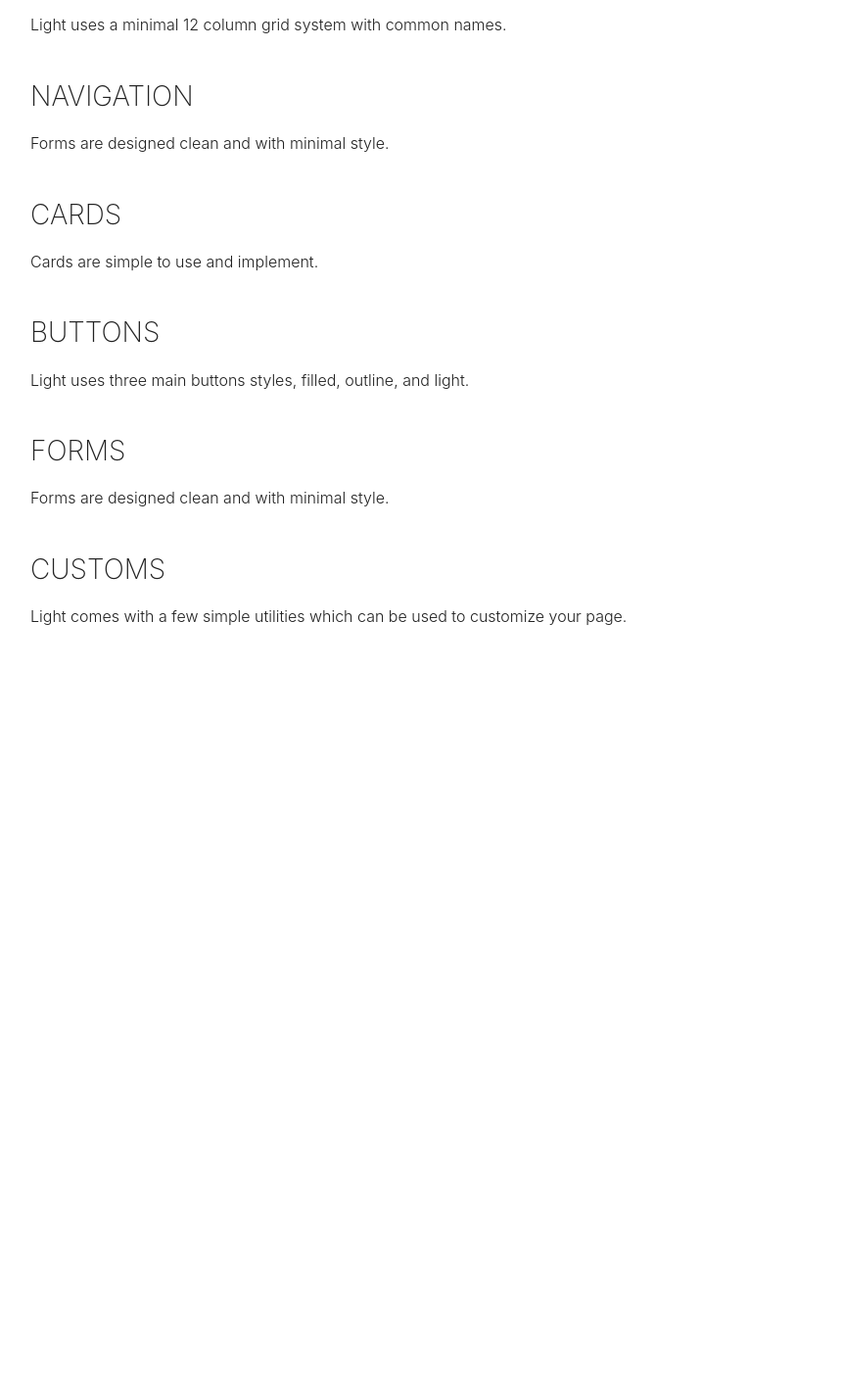
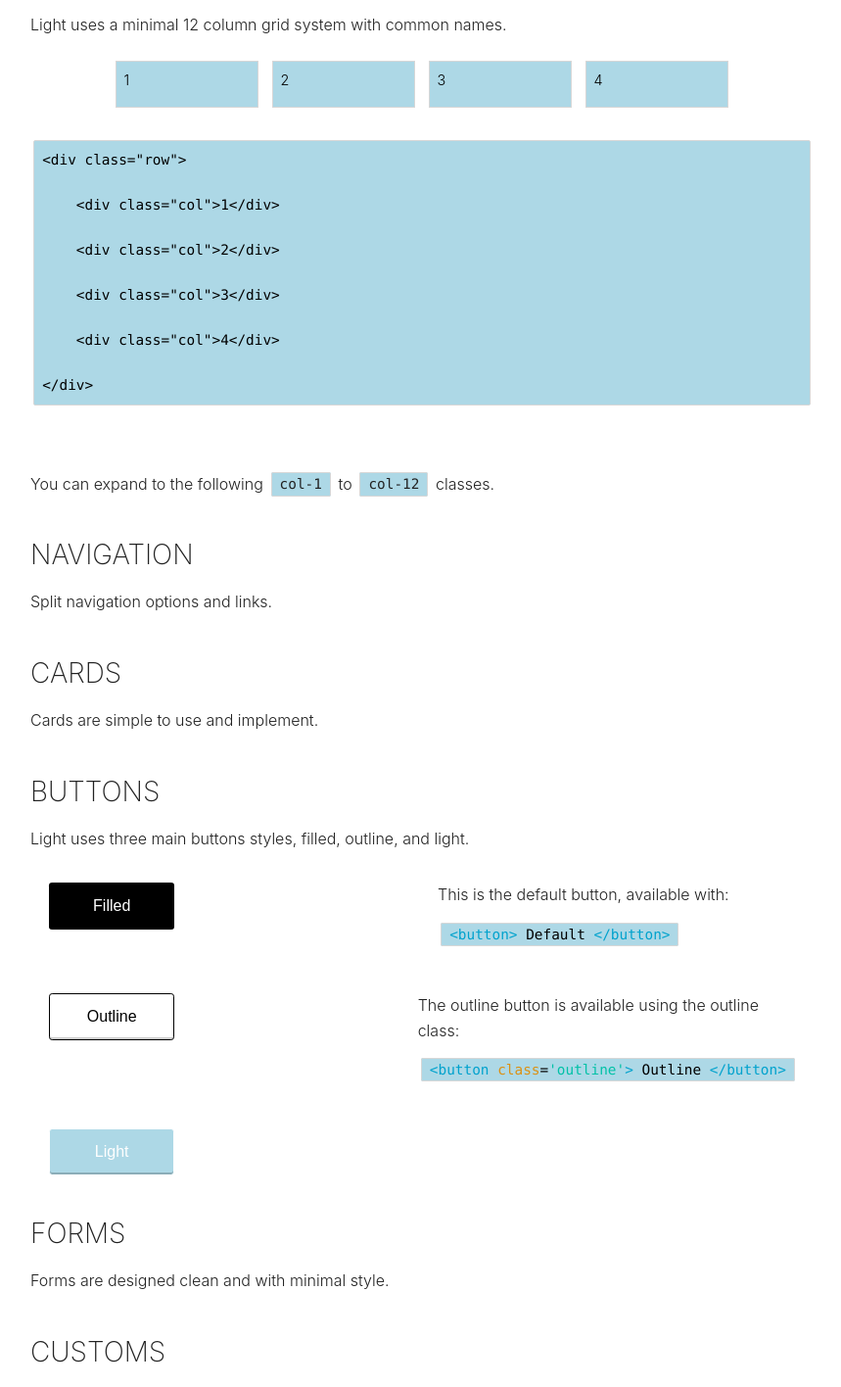
Before and after one commit to ajnauleau/light, a website: page index.html in a window 1280 px wide. Shown: the part 2197-3613 px from the top of the page at 98% size, without its empty margins (209-1068 px from the left). Before the commit the page ends 2856 px from the top, so only its background shows below. Drawn offline with nearby package versions, Linux system fonts and the light colour scheme; files that its build step writes are made by us from their sources.

```diff
--- a/index.css
+++ b/index.css
@@ -12,6 +12,19 @@
     color: lightgray;
 }
 
+
+/* Grid */
+
+
+.square {
+    width: 128px;
+    height: 48px;
+    padding: 0.2rem 0.5rem;
+    margin: 0 0.2rem;
+    font-size: 90%;
+    background: lightblue;
+    border: 1px solid #d7d7d7;
+}
 
 
 /* Code Styles */
--- a/index.html
+++ b/index.html
@@ -1,6 +1,6 @@
 <html>
     <head>
-        <link rel="stylesheet" href="./light.css">
+        <link rel="stylesheet" href="./styles/light.css">
         <link rel="stylesheet" href="./index.css">
     </head>
     <body>
@@ -105,14 +105,45 @@
             <p class="content">
                 Light uses a minimal 12 column grid system with common names.
             </p>
+            <div class="container">
+                <div class="row">
+                    <div class="col square">1
+                    </div>
 
+                    <div class="col square">2
+                    </div>
+
+                    <div class="col square">3
+                    </div>
+
+                    <div class="col square">4
+                    </div>
+                </div>
+            </div>
+            <pre>
+                <code class="block">&lt;div class="row"&gt;
+
+    &lt;div class="col"&gt;1&lt;/div&gt;
+
+    &lt;div class="col"&gt;2&lt;/div&gt;
+
+    &lt;div class="col"&gt;3&lt;/div&gt;
+
+    &lt;div class="col"&gt;4&lt;/div&gt;
+
+&lt;/div&gt;  </code>
+            </pre>
+            <p class="content">
+                You can expand to the following <code>col-1</code> to <code>col-12</code> classes.
+            </p>
+        </div>
         <div class="gap"></div>
         <div class="section">
                 <h3 class="header">
                 NAVIGATION
             </h3>
             <p class="content">
-                Forms are designed clean and with minimal style.
+                Split navigation options and links.
             </p>
 
         <div class="gap"></div>
@@ -132,6 +163,44 @@
             <p class="content">
                 Light uses three main buttons styles, filled, outline, and light.
             </p>
+
+            <div class="row">
+                <div class="col">
+                    <button>Filled</button>
+                </div>
+                <div class="col">
+                    <p>This is the default button, available with:</p>
+                    <code><span class="method">&lt;button</span<span class="method">&gt;</span>
+                    Default
+                    <span class="method">&lt;/button</span><span class="method">&gt;</span>
+                    </code>
+                </div>
+            </div>
+
+            <div class="row">
+               <div class="col">
+                    <button class="outline">Outline</button>
+                </div>
+                <div class="col">
+                    <p>The outline button is available using the outline class:</p>
+                    <code><span class="method">&lt;button</span>
+                    <span class="global">class</span>=<span class="string">'outline'</span><span class="method">&gt;</span>
+                    Outline
+                    <span class="method">&lt;/button</span><span class="method">&gt;</span>
+                    </code>
+                </div>
+            </div>
+
+                <div class="row">
+                    <div class="col">
+                        <button class="light">Light</button>
+                    </div>
+                    <div class="col">
+
+                    </div>
+                </div>
+
+            </div>
 
         <div class="gap"></div>
         <div class="section">
--- a/styles/light.scss
+++ b/styles/light.scss
@@ -5,10 +5,12 @@
 $brightwhite: #fefefe;
 $brightblue: #0062ff;
 $lightblue: #1d92cf;
+$lightblue-darker: darken($lightblue, 5%);
 $midblue: #1583cc;
 $deepblue: #032f62;
 $easegrey: #8a8a8a;
 $midgrey: #767676;
+$deepgrey: darken($midgrey, 20%);
 $oddblack: #000000;
 $twoblack: #222222;
 
@@ -42,14 +44,6 @@
     height: 1.5em;
 }
 
-.hero {
-    height: 80vh;
-}
-
-.content {
-    font-weight: 1.6rem;
-}
-
 .center {
     display: flex;
     align-items: center;
@@ -61,10 +55,21 @@
     text-align: center;
 }
 
-.container {
-    max-width: 800px;
-    margin: 0 auto;
-    width: 80%;
+.justify-center {
+    display: flex;
+    justify-content: center;
+}
+
+.justify-column {
+    display: flex;
+    justify-content: center;
+    flex-direction: column;
+}
+
+.justify-column-between {
+    display: flex;
+    justify-content: space-between;
+    flex-direction: column;
 }
 
 /*=============================
@@ -206,7 +211,8 @@
   margin-bottom: 0;
 }
 .row .col {
-  padding: 1em;
+  margin: 0.5em;
+  padding: 0.5em;
   flex-grow: 1;
   flex-basis: 0;
 }
@@ -272,10 +278,64 @@
   Button
 =============================*/
 
-.button {
+button {
+    color: $brightwhite;
+    cursor: pointer;
     border: 0;
+    padding: 0.7em 1em;
+    margin: 0 0.2rem;
+    border-radius: 0.2em;
     box-shadow: 0 -2px 0 rgba(0, 0, 0, 0.2) inset;
-    font-weight: bold;
+    font-weight: 500;
+    font-size: 1em;
+    width: 128px;
+    height: 48px;
+    display: flex;
+    justify-content: center;
+    align-items: center;
+    background: $oddblack;
+}
+
+button.outline {
+    color: $oddblack;
+    cursor: pointer;
+    border: 0;
+    margin: 0 0.2rem;
+    padding: 0.7em 1em;
+    border-radius: 0.2em;
+    box-shadow: 0 -2px 0 rgba(0, 0, 0, 0.2) inset;
+    font-weight: 500;
+    font-size: 1em;
+    width: 128px;
+    height: 48px;
+    display: flex;
+    justify-content: center;
+    align-items: center;
+    border: 1px solid $oddblack;
+    background: transparent;
+}
+
+button.light {
+    cursor: pointer;
+    color: $brightwhite;
+    border: 0;
+    margin: 0 0.2rem;
+    padding: 0.7em 1em;
+    border-radius: 0.2em;
+    box-shadow: 0 -2px 0 rgba(0, 0, 0, 0.2) inset;
+    font-weight: 500;
+    font-size: 1em;
+    width: 128px;
+    height: 48px;
+    display: flex;
+    justify-content: center;
+    align-items: center;
+    background: lightblue;
+    border: 1px solid $brightwhite;
+}
+
+button.light:hover {
+    background: $lightblue-darker;
 }
 
 /*=============================
@@ -287,6 +347,11 @@
 pre code {
   display: block;
   padding: 0.5rem;
+  word-wrap: break-word;
+}
+
+pre code.block {
+  white-space: pre-wrap;
 }
 code {
   padding: 0.2rem 0.5rem;
@@ -298,3 +363,21 @@
   border-radius: 2px;
   font-family: "Consolas", "Monaco", "Menlo", monospace;
 }
+
+/*============================
+  Utilities
+============================*/
+
+.hero {
+    height: 80vh;
+}
+
+.content {
+    font-weight: 1.6rem;
+}
+
+.container {
+    max-width: 800px;
+    margin: 0 auto;
+    width: 80%;
+}
```
Also changed, not shown: README.md, styles/light.css, 1 other file.
